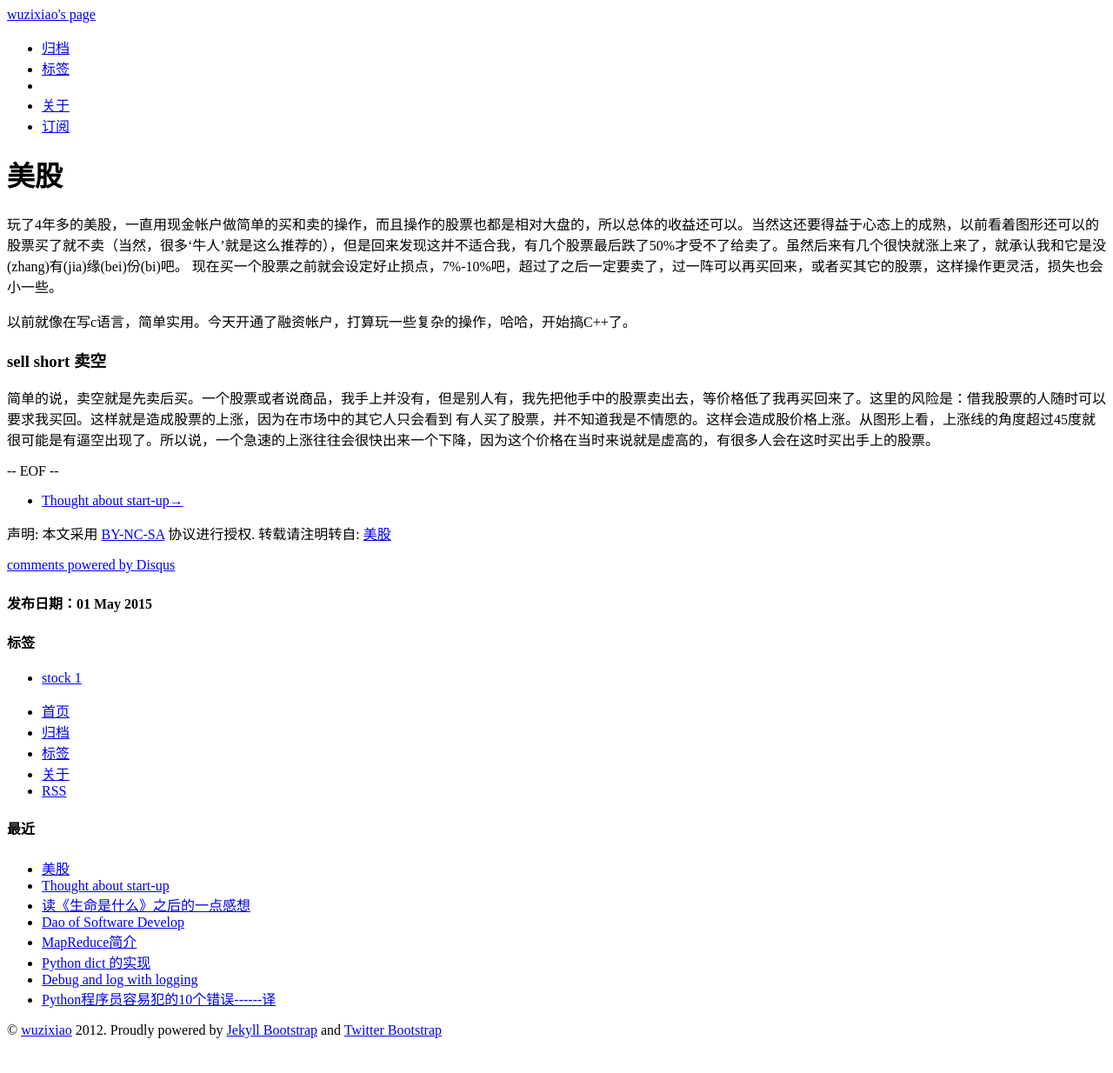
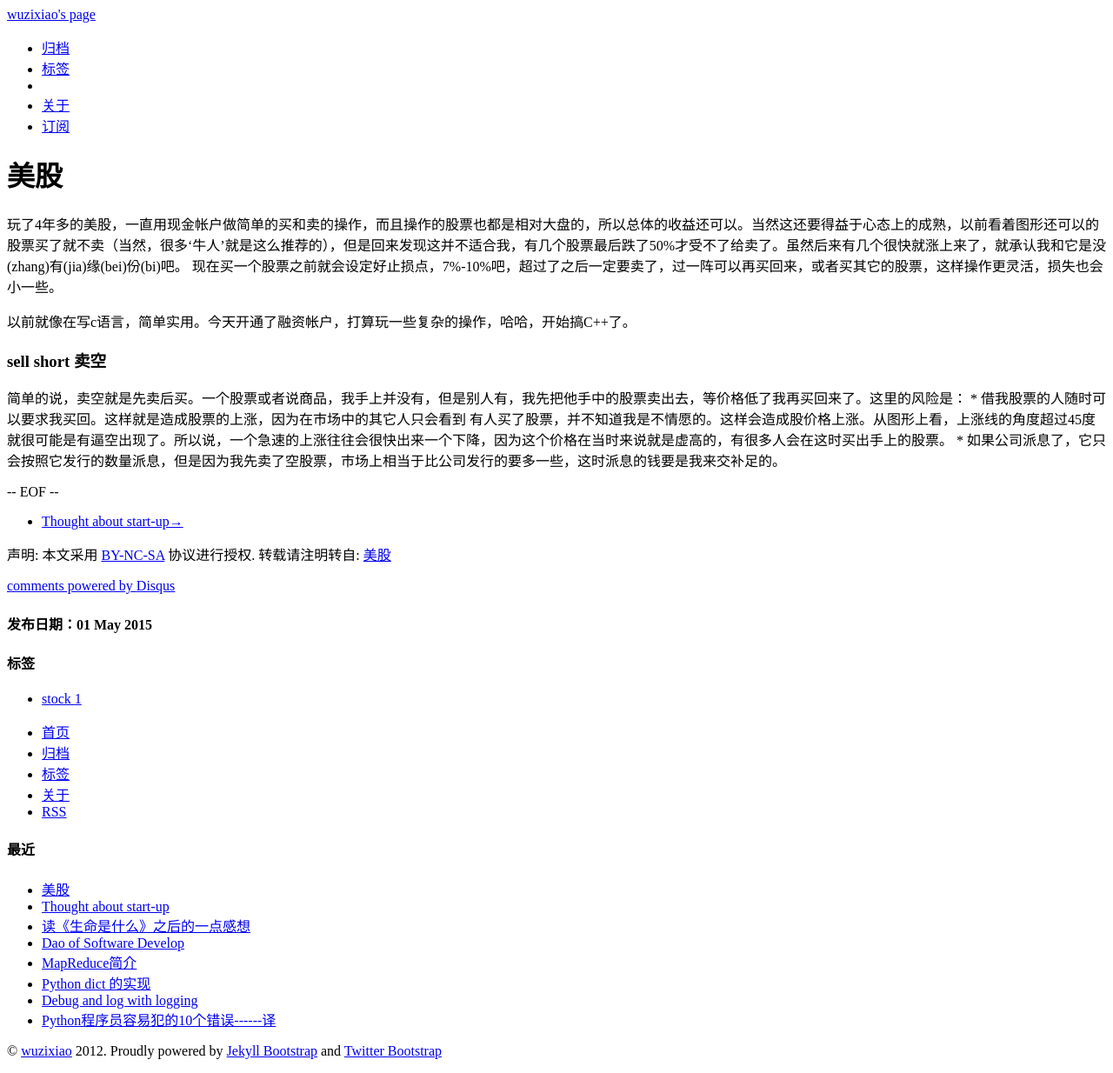
Before and after one commit to wuzixiao/wuzixiao2.github.io, a Jekyll site: the page built from _posts/2015-05-01-stock.md, in a window 1280 px wide. Shown: the whole page at 87% size. Built offline with Jekyll 4.4.1, drawn with Linux system fonts in a browser that asks for light colours; comment, search, counter and statistics services are not loaded; before the commit the page ends 1210 px from its top, so only the background shows below that.

Commit message:
modify stock.md

```diff
--- a/_posts/2015-05-01-stock.md
+++ b/_posts/2015-05-01-stock.md
@@ -15,4 +15,6 @@ tags: [stock]
 
 ###sell short 卖空
 
-简单的说，卖空就是先卖后买。一个股票或者说商品，我手上并没有，但是别人有，我先把他手中的股票卖出去，等价格低了我再买回来了。这里的风险是：借我股票的人随时可以要求我买回。这样就是造成股票的上涨，因为在市场中的其它人只会看到 有人买了股票，并不知道我是不情愿的。这样会造成股价格上涨。从图形上看，上涨线的角度超过45度就很可能是有逼空出现了。所以说，一个急速的上涨往往会很快出来一个下降，因为这个价格在当时来说就是虚高的，有很多人会在这时买出手上的股票。
+简单的说，卖空就是先卖后买。一个股票或者说商品，我手上并没有，但是别人有，我先把他手中的股票卖出去，等价格低了我再买回来了。这里的风险是：
+    * 借我股票的人随时可以要求我买回。这样就是造成股票的上涨，因为在市场中的其它人只会看到 有人买了股票，并不知道我是不情愿的。这样会造成股价格上涨。从图形上看，上涨线的角度超过45度就很可能是有逼空出现了。所以说，一个急速的上涨往往会很快出来一个下降，因为这个价格在当时来说就是虚高的，有很多人会在这时买出手上的股票。
+    * 如果公司派息了，它只会按照它发行的数量派息，但是因为我先卖了空股票，市场上相当于比公司发行的要多一些，这时派息的钱要是我来交补足的。
```
